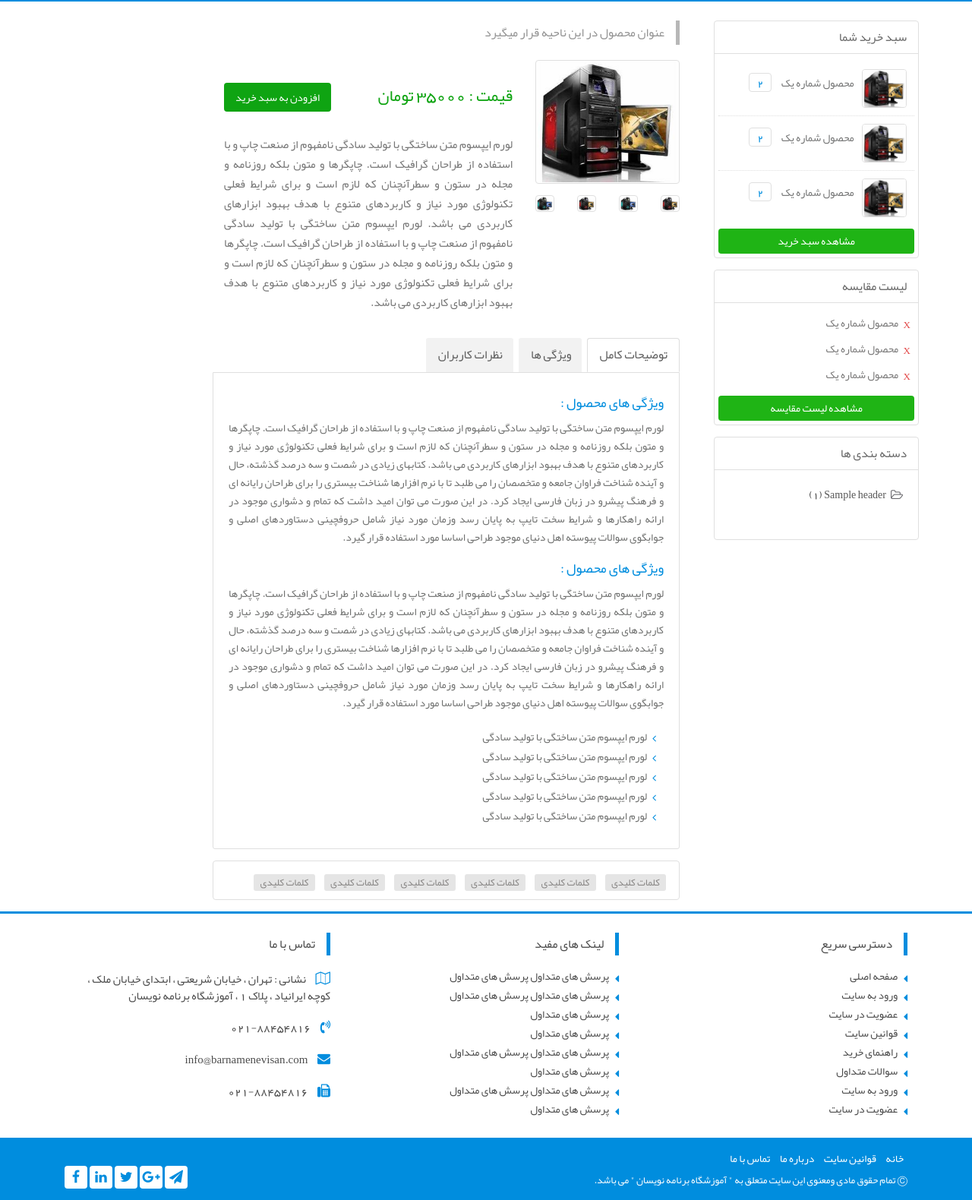
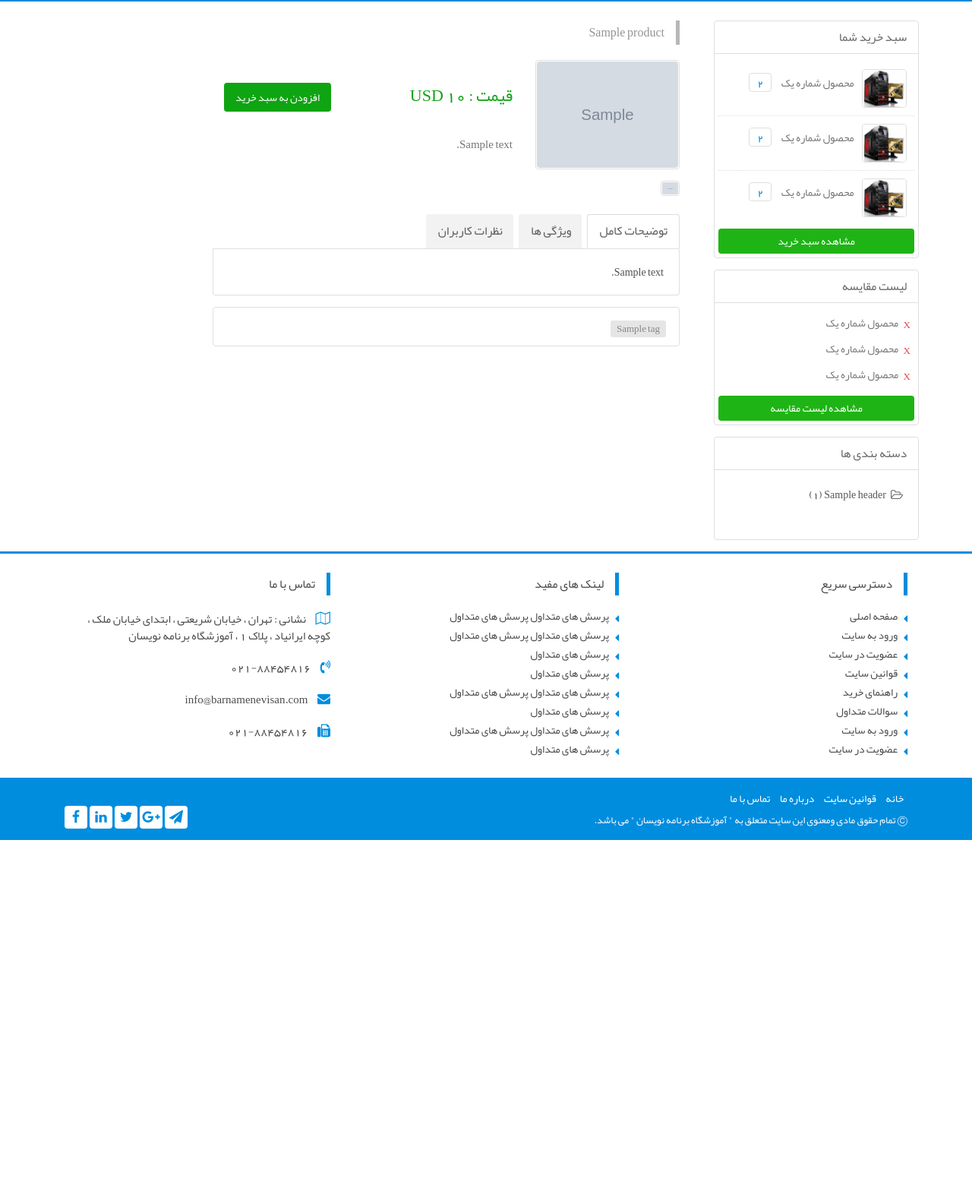
Before and after one commit to MrN-19/StoreEshop, a Django app: template product/templates/products/singleproduct.html in a window 1280 px wide. Shown: the part 209-1789 px from the top of the page at 76% size. After the commit the page ends 1315 px from the top, so only its background shows below. Run offline with Django 4.2, Linux system fonts and the light colour scheme; the template is opened without the code that fills it: most values are stand-ins (such as "Sample title", 1, 10 or a date in 2020); grey boxes marked "Sample" are stand-in pictures.

Commit message:
change 1

```diff
--- a/assets/css/style.css
+++ b/assets/css/style.css
@@ -24,7 +24,9 @@ body{
   background-color: #fff;
   overflow-x: hidden;
 }
-
+.text-decoration-none{
+  text-decoration: none !important;
+}
 /***********Default setting************/
 a,i,form button,.last-products article > div > div .buy-button{ outline: none;  text-decoration: none; -webkit-transition : all 0.2s linear 0s; -moz-transition : all 0.2s linear 0s; -ms-transition : all 0.2s linear 0s; -o-transition : all 0.2s linear 0s; transition : all 0.2s linear 0s}
 a:hover,a:active{text-decoration: none; color: #008DDE;outline: none;}
--- a/eshop/adminblockermiddleware.py
+++ b/eshop/adminblockermiddleware.py
@@ -1,12 +1,11 @@
 from django.utils.deprecation import MiddlewareMixin
 from django.http import Http404
-# from django.contrib.auth.models import User
 class AdminUrlBlocker(MiddlewareMixin):
     def process_request(self,request):
         if request.path.startswith("/admin") or request.path.startswith(""):
             user = request.user
             if not user.is_authenticated:
-                return Http404()
+                raise Http404("you dont have access to this page")
             if not user.is_staff or not user.is_superuser:
-                return Http404()
+                raise Http404("you dont have access to this page")
             return None
--- a/eshop/settings.py
+++ b/eshop/settings.py
@@ -53,6 +53,7 @@ MIDDLEWARE = [
     'django.contrib.auth.middleware.AuthenticationMiddleware',
     'django.contrib.messages.middleware.MessageMiddleware',
     'django.middleware.clickjacking.XFrameOptionsMiddleware',
+    "eshop.adminblockermiddleware.AdminUrlBlocker",
 ]
 
 ROOT_URLCONF = 'eshop.urls'
--- a/product/templates/products/singleproduct.html
+++ b/product/templates/products/singleproduct.html
@@ -1,35 +1,36 @@
 {% extends 'shared/base.html' %}
+{% load utilitytags %}
 {% block title %}
 {{title}}
 {% endblock %}
 {% block body %}
 <div class="col-md-9 col-sm-8 left-side-content">
     <section class="single-page">
-        <header><h3> عنوان محصول در این ناحیه قرار میگیرد  </h3> </header>
+        <header><h3> {{product.name}}  </h3> </header>
         <article>
             <!-- Detail -->
             <div class="col-md-8 col-sm-12 col-xs-12 pull-left detail-product">
                 <div>
-                    <span> قیمت : 35000 تومان </span>
+                    <span> قیمت : {{product.final_price|toint}} {{currency}} </span>
                     <a href="" class="add-to-card-link border-radius"> افزودن به سبد خرید </a>
                 </div>
                 <p>
-                    لورم ایپسوم متن ساختگی با تولید سادگی نامفهوم از صنعت چاپ و با استفاده از طراحان گرافیک است. چاپگرها و متون بلکه روزنامه و مجله در ستون و سطرآنچنان که لازم است و برای شرایط فعلی تکنولوژی مورد نیاز و کاربردهای متنوع با هدف بهبود ابزارهای کاربردی می باشد.
-                    لورم ایپسوم متن ساختگی با تولید سادگی نامفهوم از صنعت چاپ و با استفاده از طراحان گرافیک است. چاپگرها و متون بلکه روزنامه و مجله در ستون و سطرآنچنان که لازم است و برای شرایط فعلی تکنولوژی مورد نیاز و کاربردهای متنوع با هدف بهبود ابزارهای کاربردی می باشد.
+                    {{product.short_describtion}}
                 </p>
             </div>
             <!-- End Detail -->
             <!-- Gallery -->
             <div class="col-md-4 col-sm-12 col-xs-12 pull-right product-gallery">
                 <div class="large-image border-radius">
-                    <img class="border-radius" src="img/1.jpg">
+                    <img class="border-radius" src="{{product.image.url}}">
                 </div>
                 <div class="thumbnails-image">
                     <div class="row">
-                        <div class="col-md-3 col-sm-3 col-xs-4 border-radius"><img class="border-radius" src="img/1.jpg"></div>
-                        <div class="col-md-3 col-sm-3 col-xs-4 border-radius"><img class="border-radius" src="img/2.jpg"></div>
-                        <div class="col-md-3 col-sm-3 col-xs-4 border-radius"><img class="border-radius" src="img/1.jpg"></div>
-                        <div class="col-md-3 col-sm-3 col-xs-4 border-radius"><img class="border-radius" src="img/2.jpg"></div>
+                        {% for gallery in galleries %}
+                        <div class="col-md-3 col-sm-3 col-xs-4 border-radius">
+                            <img class="border-radius" src="{{gallery.image.url}}">
+                        </div>
+                        {% endfor %}
                         <div class="clearfix"></div>
                     </div>
                 </div>
@@ -51,34 +52,45 @@
 
             <!-- description -->
             <div id="main-content" class="tab-pane fade in active">
-                <h3> ویژگی های محصول : </h3>
-                <p>
-                    لورم ایپسوم متن ساختگی با تولید سادگی نامفهوم از صنعت چاپ و با استفاده از طراحان گرافیک است. چاپگرها و متون بلکه روزنامه و مجله در ستون و سطرآنچنان که لازم است و برای شرایط فعلی تکنولوژی مورد نیاز و کاربردهای متنوع با هدف بهبود ابزارهای کاربردی می باشد. کتابهای زیادی در شصت و سه درصد گذشته، حال و آینده شناخت فراوان جامعه و متخصصان را می طلبد تا با نرم افزارها شناخت بیستری را برای طراحان رایانه ای و فرهنگ پیشرو در زبان فارسی ایجاد کرد. در این صورت می توان امید داشت که تمام و دشواری موجود در ارائه راهکارها و شرایط سخت تایپ به پایان رسد وزمان مورد نیاز شامل حروفچینی دستاوردهای اصلی و جوابگوی سوالات پیوسته اهل دنیای موجود طراحی اساسا مورد استفاده قرار گیرد.
-                </p>
-                <h3> ویژگی های محصول : </h3>
-                <p>
-                    لورم ایپسوم متن ساختگی با تولید سادگی نامفهوم از صنعت چاپ و با استفاده از طراحان گرافیک است. چاپگرها و متون بلکه روزنامه و مجله در ستون و سطرآنچنان که لازم است و برای شرایط فعلی تکنولوژی مورد نیاز و کاربردهای متنوع با هدف بهبود ابزارهای کاربردی می باشد. کتابهای زیادی در شصت و سه درصد گذشته، حال و آینده شناخت فراوان جامعه و متخصصان را می طلبد تا با نرم افزارها شناخت بیستری را برای طراحان رایانه ای و فرهنگ پیشرو در زبان فارسی ایجاد کرد. در این صورت می توان امید داشت که تمام و دشواری موجود در ارائه راهکارها و شرایط سخت تایپ به پایان رسد وزمان مورد نیاز شامل حروفچینی دستاوردهای اصلی و جوابگوی سوالات پیوسته اهل دنیای موجود طراحی اساسا مورد استفاده قرار گیرد.
-                </p>
-                <ul>
-                    <li> لورم ایپسوم متن ساختگی با تولید سادگی </li>
-                    <li> لورم ایپسوم متن ساختگی با تولید سادگی </li>
-                    <li> لورم ایپسوم متن ساختگی با تولید سادگی </li>
-                    <li> لورم ایپسوم متن ساختگی با تولید سادگی </li>
-                    <li> لورم ایپسوم متن ساختگی با تولید سادگی </li>
-                </ul>
+                {{product.descrbtion|safe}}
             </div>
             <!-- End description -->
 
             <!-- Chart -->
             <div id="properties" class="tab-pane fade">
                 <h3> ویژگی های محصول : </h3>
-
                 <ul>
-                    <li> لورم ایپسوم متن ساختگی با تولید سادگی </li>
-                    <li> لورم ایپسوم متن ساختگی با تولید سادگی </li>
-                    <li> لورم ایپسوم متن ساختگی با تولید سادگی </li>
-                    <li> لورم ایپسوم متن ساختگی با تولید سادگی </li>
-                    <li> لورم ایپسوم متن ساختگی با تولید سادگی </li>
+                    <li>
+                        رنگ :
+                       {% for i in specifics %}
+                       {{i.color.color_name}}
+                       {% endfor %}
+                    </li>
+                    <li>
+                        اندازه :
+                        {{productspecific.size.name}}
+                    </li>
+                    <li>
+                        برند
+                        {{productspecific.brand.name}}
+                        <span>---</span>
+                        {{productspecific.brand.country}}
+                    </li>
+                </ul>
+                <ul>
+                    {% for keyvalue in specifics.keyvalues.all %}
+                    <li>
+                        <span>
+                            {{keyvalue.key}}
+                        </span>
+                        <span>
+                            :
+                        </span>
+                        <span>
+                            {{keyvalue.value}}
+                        </span>
+                    </li>
+                    {% endfor %}
                 </ul>
             </div>
             <!-- End Chart -->
@@ -188,12 +200,11 @@
     </div>
 
     <section class="border-radius tags-layer">
-        <a href="">کلمات کلیدی</a>
-        <a href="">کلمات کلیدی</a>
-        <a href="">کلمات کلیدی</a>
-        <a href="">کلمات کلیدی</a>
-        <a href="">کلمات کلیدی</a>
-        <a href="">کلمات کلیدی</a>
+        {% for i in tags %}
+        <a href="{% url 'product:getproductsbytag' i.tag_title %}">
+            {{i.tag_title}}
+        </a>
+        {% endfor %}
     </section>
 
 
--- a/product/urls.py
+++ b/product/urls.py
@@ -1,8 +1,10 @@
 from django.urls import path
-from .views import get_product_by_category
+from .views import get_product_by_category,single_product,get_product_by_tags
 app_name = "product"
 
 urlpatterns = [
     path("product-category/<slug>",get_product_by_category,name="getproductbycategory"),
+    path("product/<slug>/<int:id>",single_product,name="singleproduct"),
+    path("product/tags/<str:tag>",get_product_by_tags,name="getproductsbytag"),
 
 ]
```
Also changed, not shown: product/admin.py (+14 -2 lines), product/models.py (+39 -0 lines), product/views.py (+29 -1 lines), templates/home.html (+12 -4 lines).
